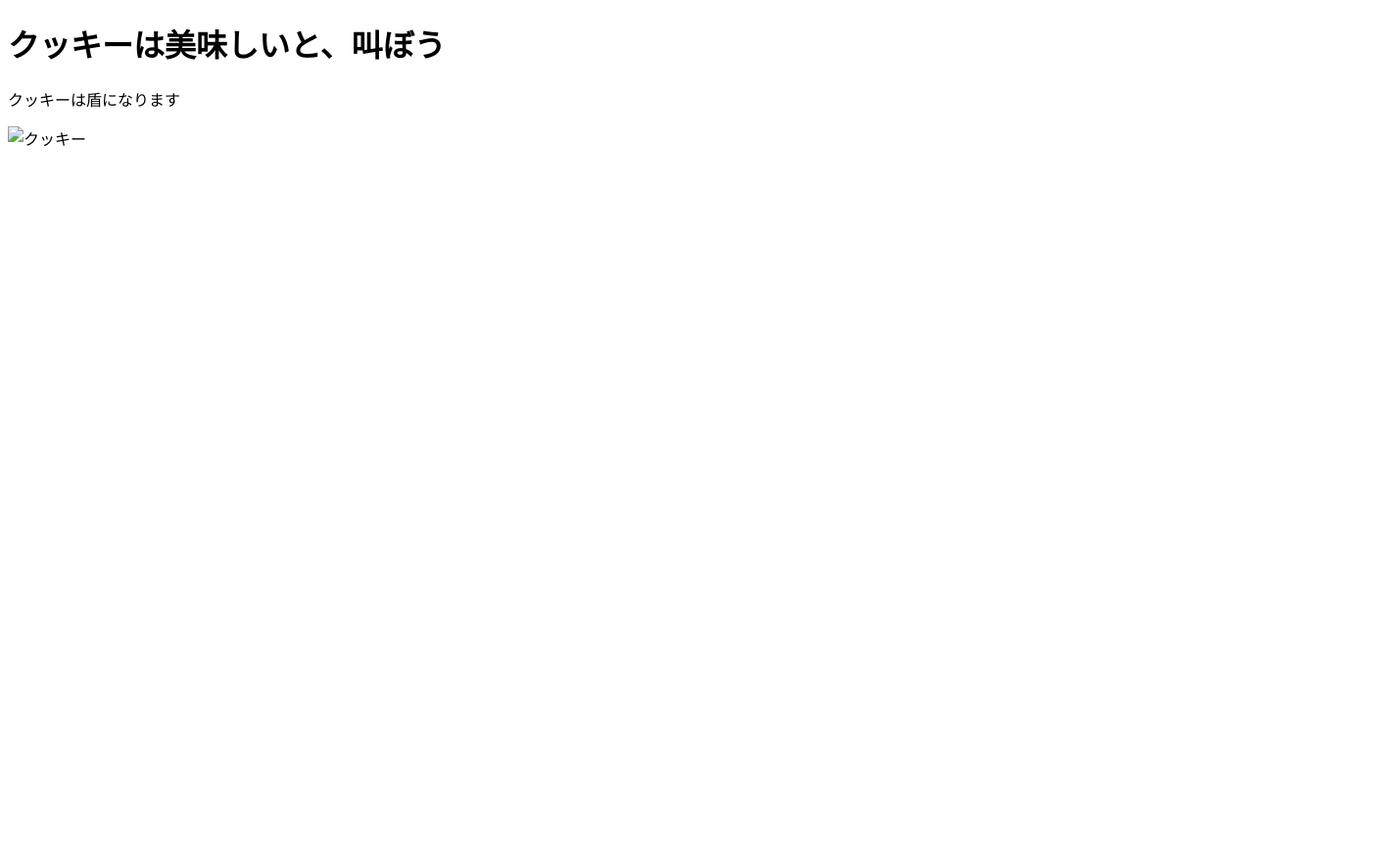
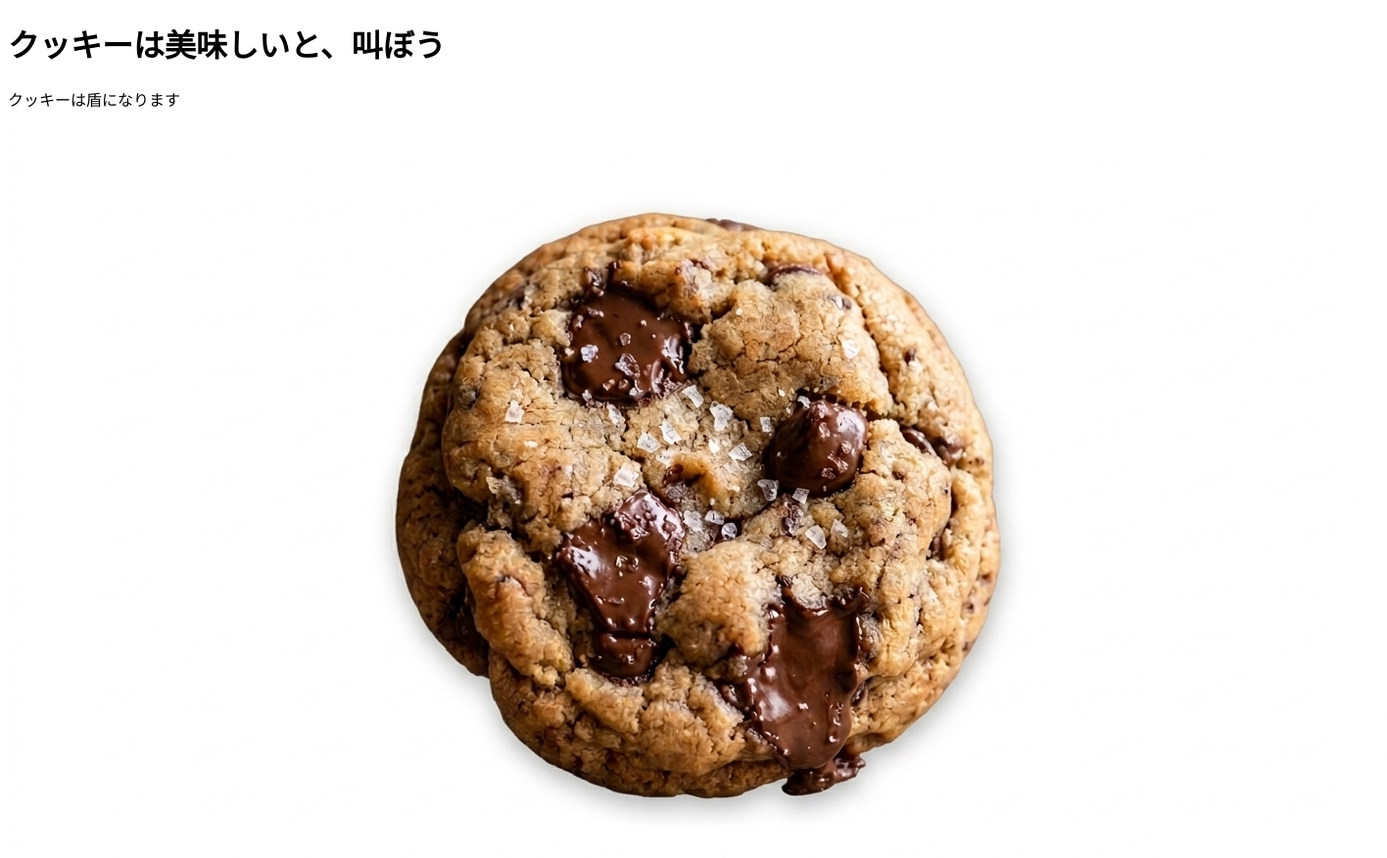
Before and after one commit to ringoa1324-cpu/Cookie.github.io, a plain HTML site: page index.html in a window 1280 px wide. Shown: the whole page at 98% size, 1416 px wide, since content can reach past the window. Before the commit the page ends 800 px from the top, so only its background shows below. Drawn offline with Linux system fonts and the light colour scheme.

Commit message:
Update index.html

```diff
--- a/index.html
+++ b/index.html
@@ -7,6 +7,6 @@
 <body>
   <h1>クッキーは美味しいと、叫ぼう</h1>
   <p>クッキーは盾になります</p>
-  <img src=”pngtree-chocolate-chip-cookie-icon-white-background-png-image_16100260.png” alt=クッキー>
+  <img src=1773129892342.png>
 </body>
 </html>
```
